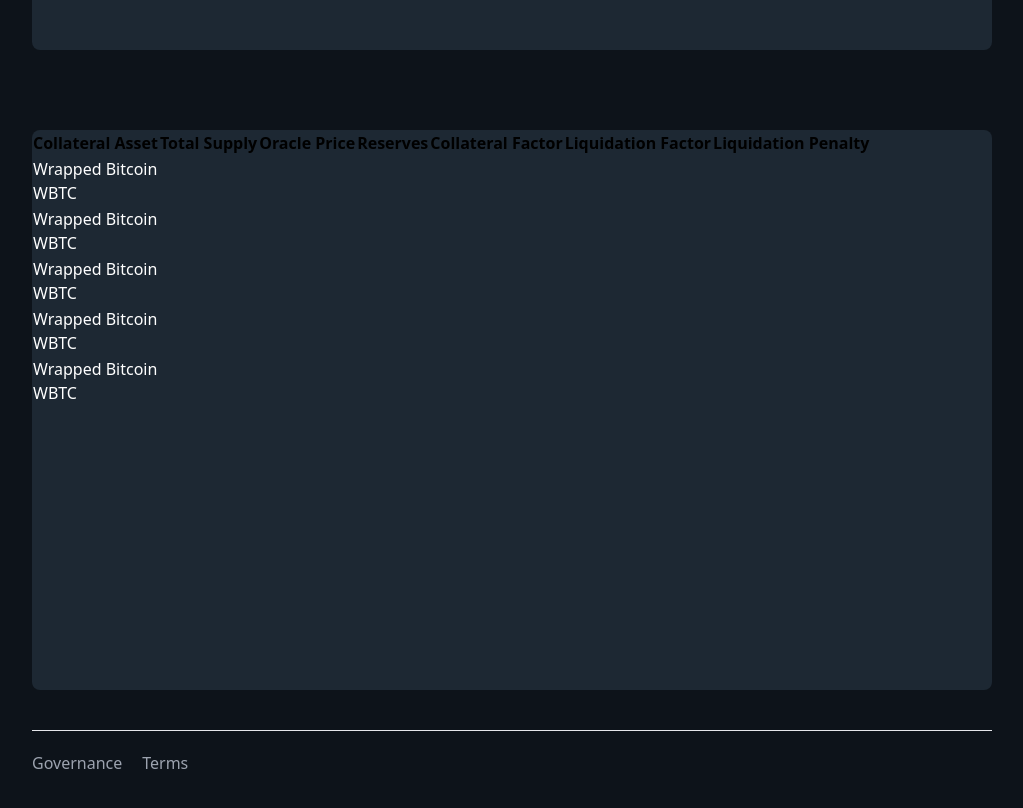
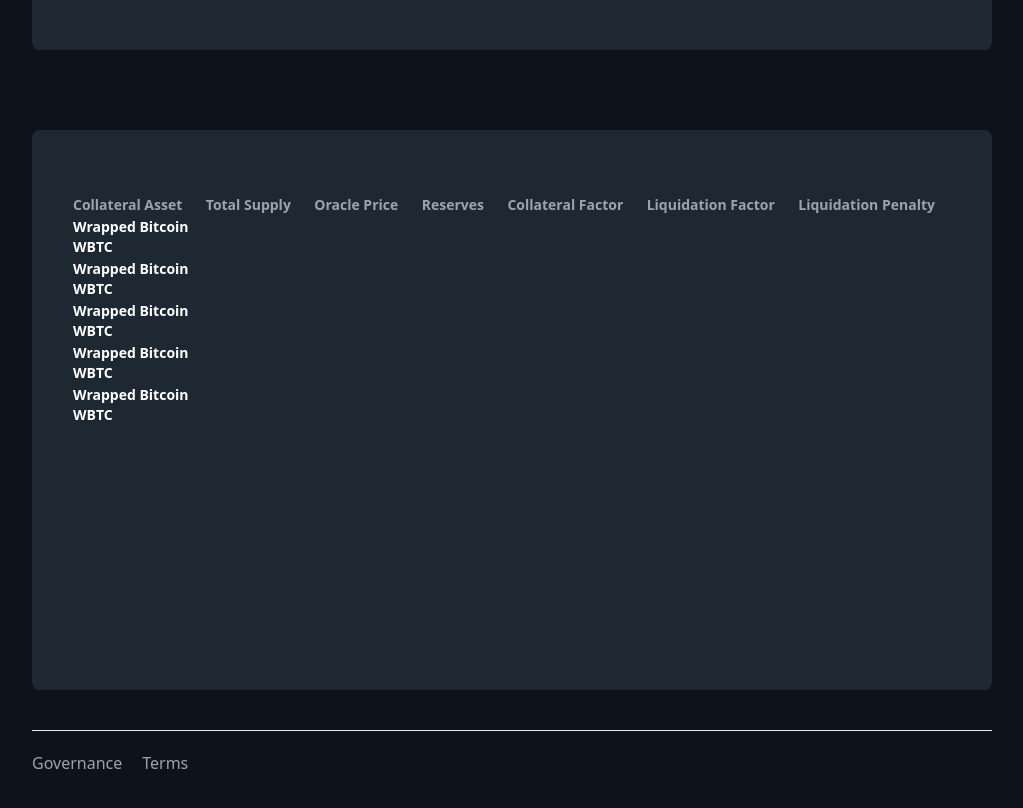
Before and after one commit to neeru0713/CompoundFinance, a React (Create React App) app: page / in a window 1280 px wide. Shown: the part 840-1648 px from the top of the page, without its empty margins (128-1151 px from the left). Built offline with nearby package versions, Linux system fonts and the light colour scheme.

Commit message:
table header alignment fix

```diff
--- a/src/components/Table.js
+++ b/src/components/Table.js
@@ -4,8 +4,8 @@
 const Table = ({ data }) => {
   return (
     <div className="h-[70%] w-[100%] bg-[#1d2833] border border-0 rounded-lg mt-20">
-      <table>
-        <thead>
+      <table className="flex flex-col font-semibold text-gray-400 text-sm pt-8 ml-10 w-[100%]">
+        <thead className="flex justify-between font-semibold text-gray-400 text-sm pt-8 w-[90%]">
           <th>Collateral Asset</th>
           <th>Total Supply</th>
           <th>Oracle Price</th>
@@ -20,7 +20,7 @@
           ))}
         </tbody>
       </table>
-      <div className="flex justify-between font-semibold  text-gray-400 text-sm pt-8 ml-10 w-[90%]"></div>
+
     </div>
   );
 };
--- a/src/components/TableRow.js
+++ b/src/components/TableRow.js
@@ -8,11 +8,11 @@
         <td>
           <Asset data={data.collAsset} />
         </td>
-        {/* <td></td>
         <td></td>
         <td></td>
         <td></td>
-        <td></td> */}
+        <td></td>
+        <td></td>
       </tr>
     </div>
   );
```
